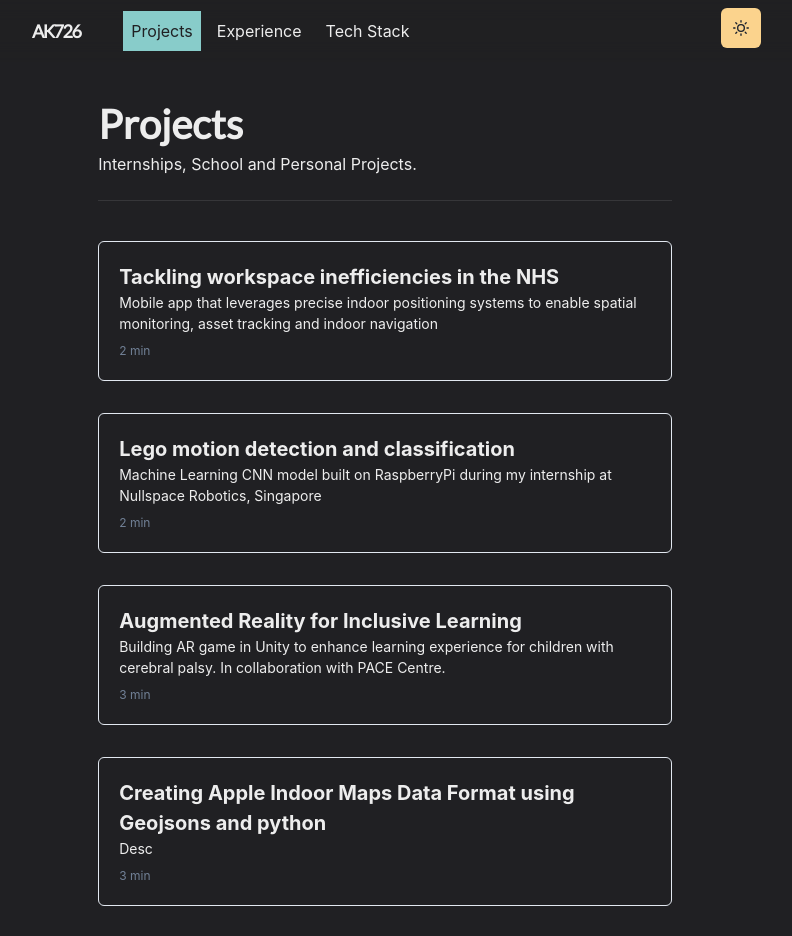
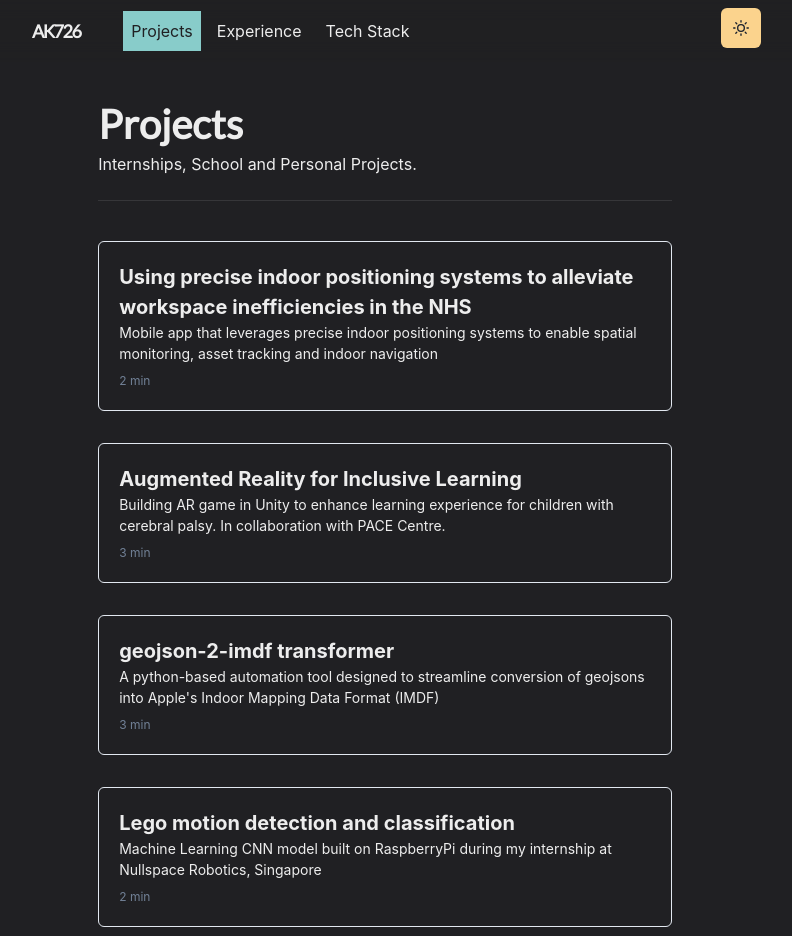
Before and after one commit to racketmaestro/Portfolio, a Next.js app: page /works in a window 1280 px wide. Shown: the top 936 px of the page, without its empty margins (255-1047 px from the left). Built offline with nearby package versions, Linux system fonts and the light colour scheme.

Commit message:
update write up

```diff
--- a/pages/works.js
+++ b/pages/works.js
@@ -17,23 +17,13 @@ const Works = () => (
       <Section delay={0.3}>
           <WorkGridItem
             id="hdi-internship"
-            title="Tackling workspace inefficiencies in the NHS"
+            title="Using precise indoor positioning systems to alleviate workspace inefficiencies in the NHS"
             readingTime={2}
           >
             Mobile app that leverages precise indoor positioning systems to enable spatial monitoring, asset tracking and indoor navigation
           </WorkGridItem>
         </Section>
-        <Section delay={0.3}>
-          <WorkGridItem
-            id="lego"
-            title="Lego motion detection and classification"
-            // thumbnail={LegoImg}
-            readingTime={2}
-          >
-            Machine Learning CNN model built on RaspberryPi during my internship
-            at Nullspace Robotics, Singapore
-          </WorkGridItem>
-        </Section>
+
         <Section delay={0.3}>
           <WorkGridItem
             id="ar-project"
@@ -48,11 +38,22 @@ const Works = () => (
         <Section delay={0.3}>
           <WorkGridItem
             id="geojson-to-imdf"
-            title="Creating Apple Indoor Maps Data Format using Geojsons and python"
+            title="geojson-2-imdf transformer"
             // thumbnail={ARImg}
             readingTime={3}
           >
-            Desc
+            A python-based automation tool designed to streamline conversion of geojsons into Apple's Indoor Mapping Data Format (IMDF)
+          </WorkGridItem>
+        </Section>
+        <Section delay={0.3}>
+          <WorkGridItem
+            id="lego"
+            title="Lego motion detection and classification"
+            // thumbnail={LegoImg}
+            readingTime={2}
+          >
+            Machine Learning CNN model built on RaspberryPi during my internship
+            at Nullspace Robotics, Singapore
           </WorkGridItem>
         </Section>
         <Section delay={0.3}>
```
Also changed, not shown: pages/works/geojson-to-imdf.js (+20 -8 lines).
